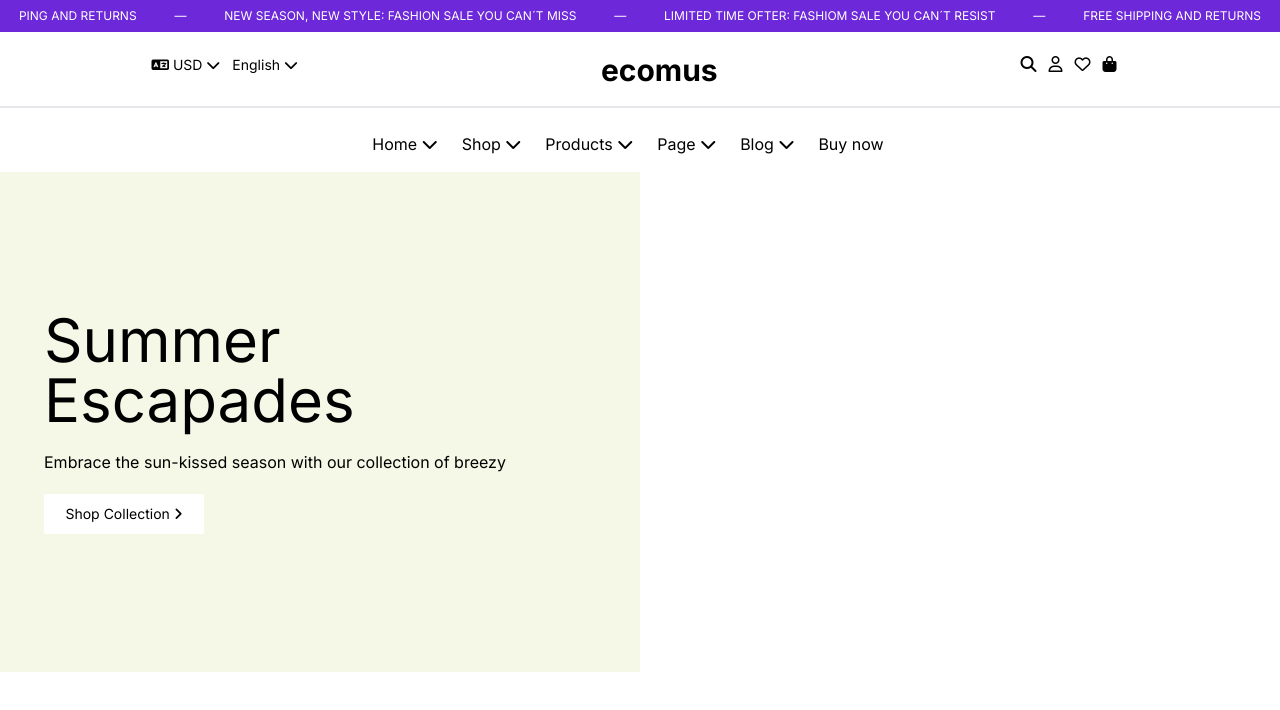
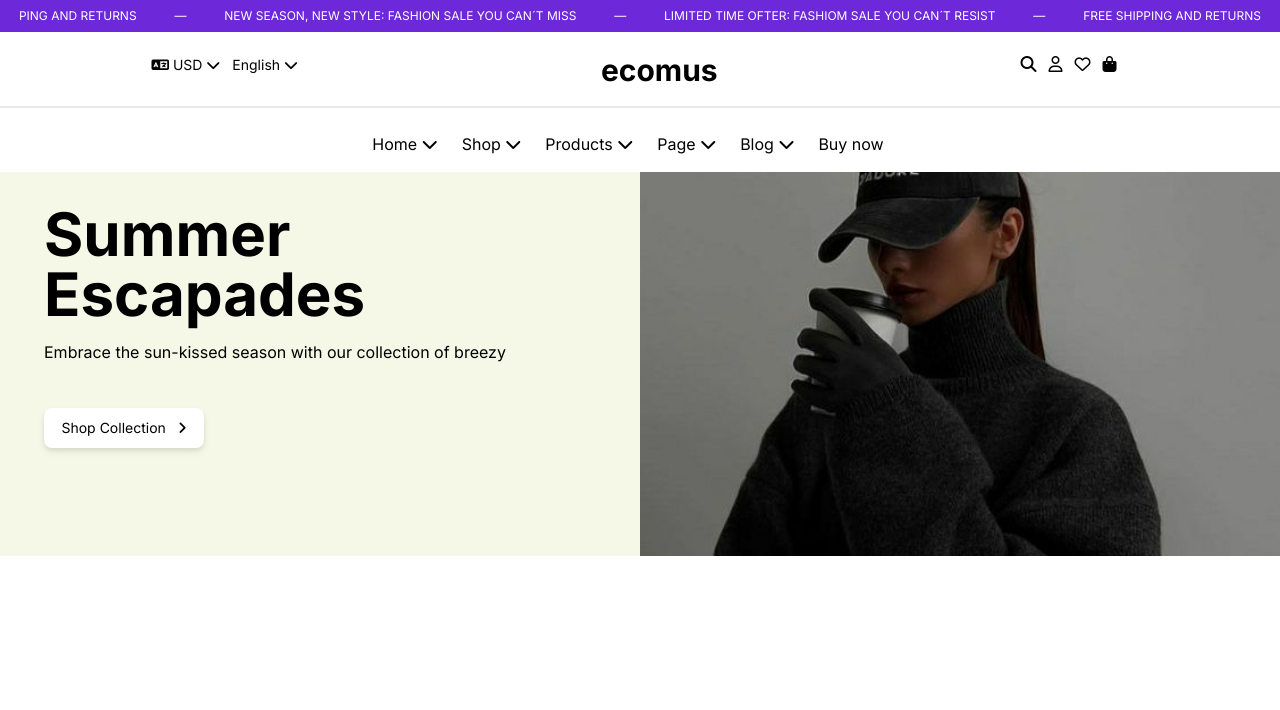
Before and after one commit to DanielaHernande/WorkShop-S1-NextJs, a Next.js app: page /home in a window 1280 px wide. Shown: the top 710 px of the page. Built offline with nearby package versions, Linux system fonts and the light colour scheme.

Commit message:
Fix: Session Left update

```diff
--- a/src/app/_components/session/sessionLeft.tsx
+++ b/src/app/_components/session/sessionLeft.tsx
@@ -1,13 +1,22 @@
+import Image from "next/image";
 
 export default function SessionLeft() {
     return (
-        <div className="w-1/2 h-[500px] mt-4 bg-[rgb(245,248,230)] flex flex-col justify-center items-start">
-            <div className="ml-11">
-                <h2 className="text-6xl">Summer</h2>
-                <h2 className="text-6xl">Escapades</h2>
-                <p className="mt-5">Embrace the sun-kissed season with our collection of breezy</p>
-                <button className="mt-5 bg-white h-10 w-40 text-sm rounded-sm">Shop Collection <i className="fa-solid fa-angle-right"></i></button>
+        <div className="mt-4 bg-[rgb(245,248,230)] flex justify-between items-start">
+            <div className="ml-11 max-w-lg py-8">
+                <h2 className="text-6xl font-bold mb-4">Summer Escapades</h2>
+                <p className="text-base mb-6">Embrace the sun-kissed season with our collection of breezy</p>
+                <button className="mt-5 bg-white h-10 w-40 text-sm drop-shadow-md rounded-lg">Shop Collection <i className="fa-solid fa-angle-right ml-2"></i></button>
+            </div>
+
+            <div className="relative w-1/2 h-96">
+                <Image
+                    src="/img/img1.jpg"
+                    alt="summer escapedes"
+                    layout="fill"
+                    objectFit="cover"
+                />
             </div>
         </div>
     );
-}
+};
```
Also changed, not shown: public/img/img1.jpg (added).
